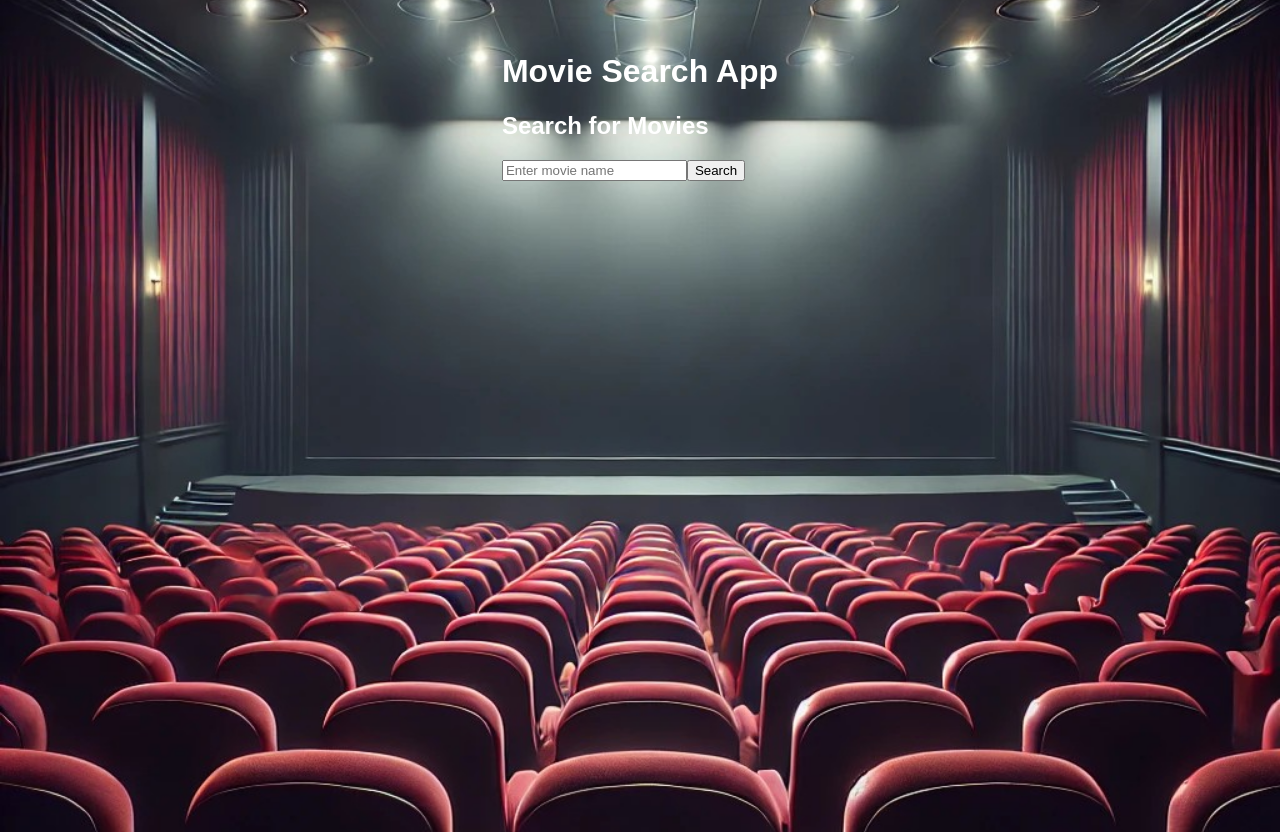
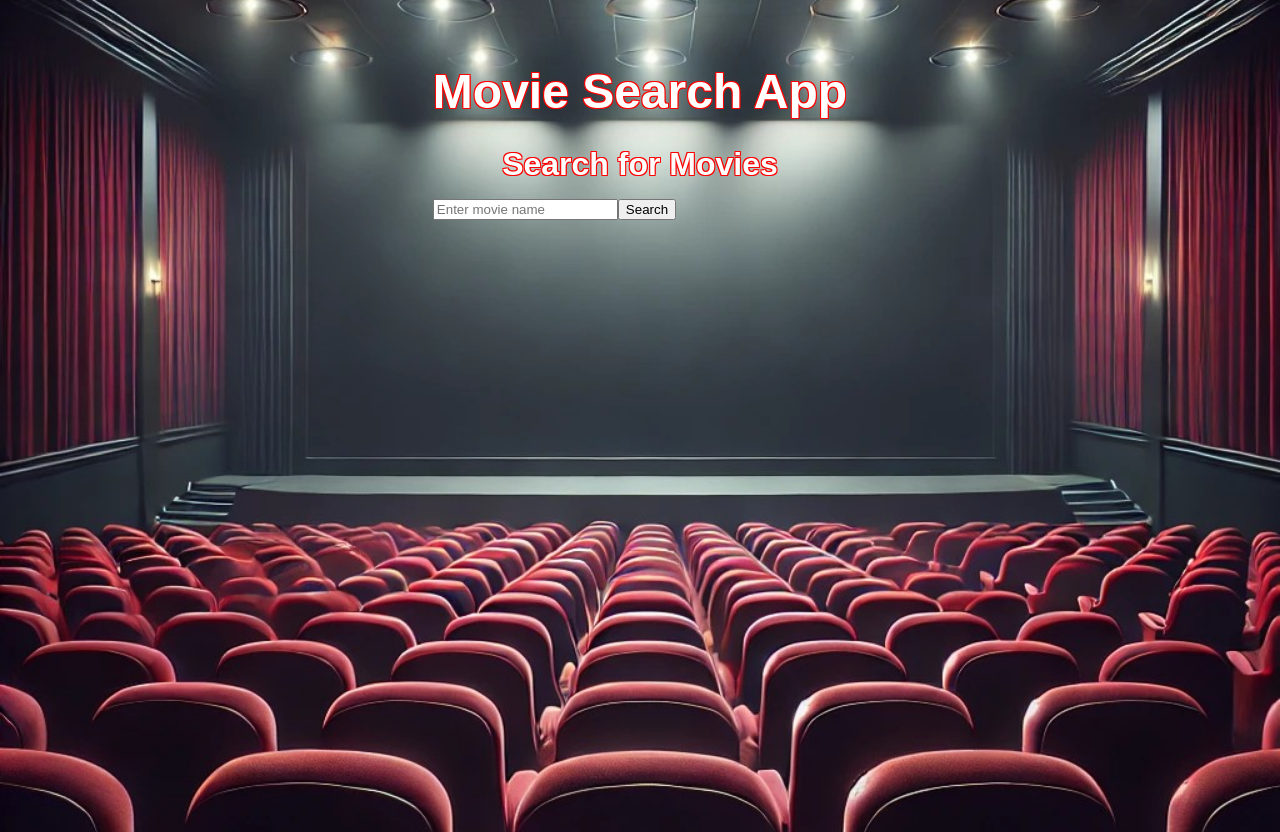
Before and after one commit to stepdugas/Movie-Search-App, a React (Vite) app in the folder moviesearch/: page / in a window 1280 px wide. Built offline with nearby package versions, Linux system fonts and the light colour scheme.

Commit message:
Initial movie search app with search, styling, and OMDb API

```diff
--- a/moviesearch/src/App.css
+++ b/moviesearch/src/App.css
@@ -38,3 +38,20 @@ body {
     height: auto;
     border-radius: 5px;
   }
+
+  h1, h2 {
+    color: white;
+    text-align: center;
+    font-size: 3rem;
+    margin-bottom: 1rem;
+    text-align: center;
+    text-shadow:
+    -1px -1px 0 red,
+     1px -1px 0 red,
+    -1px  1px 0 red,
+     1px  1px 0 red;
+ }
+
+ h2 {
+    font-size: 2rem;
+  }
```
